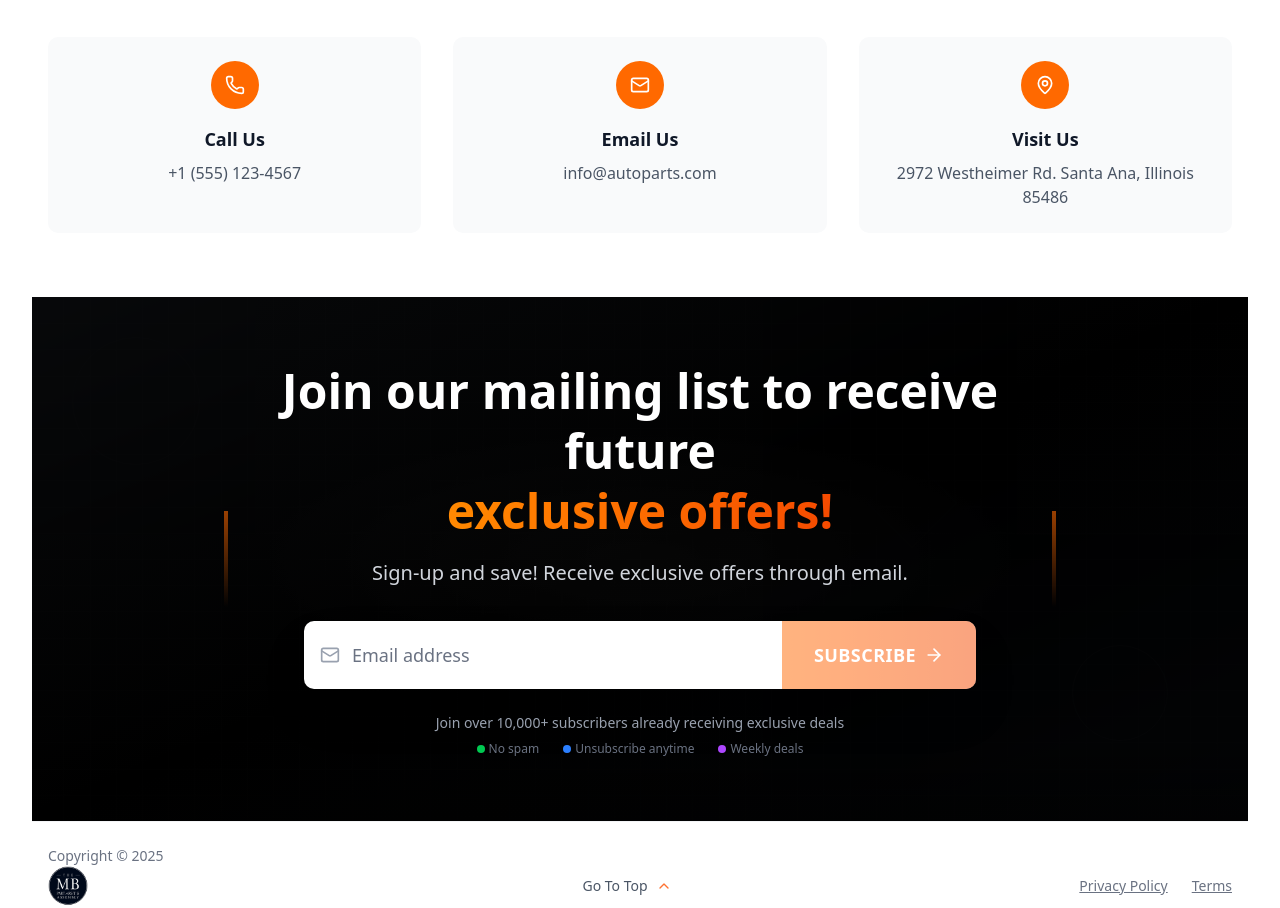
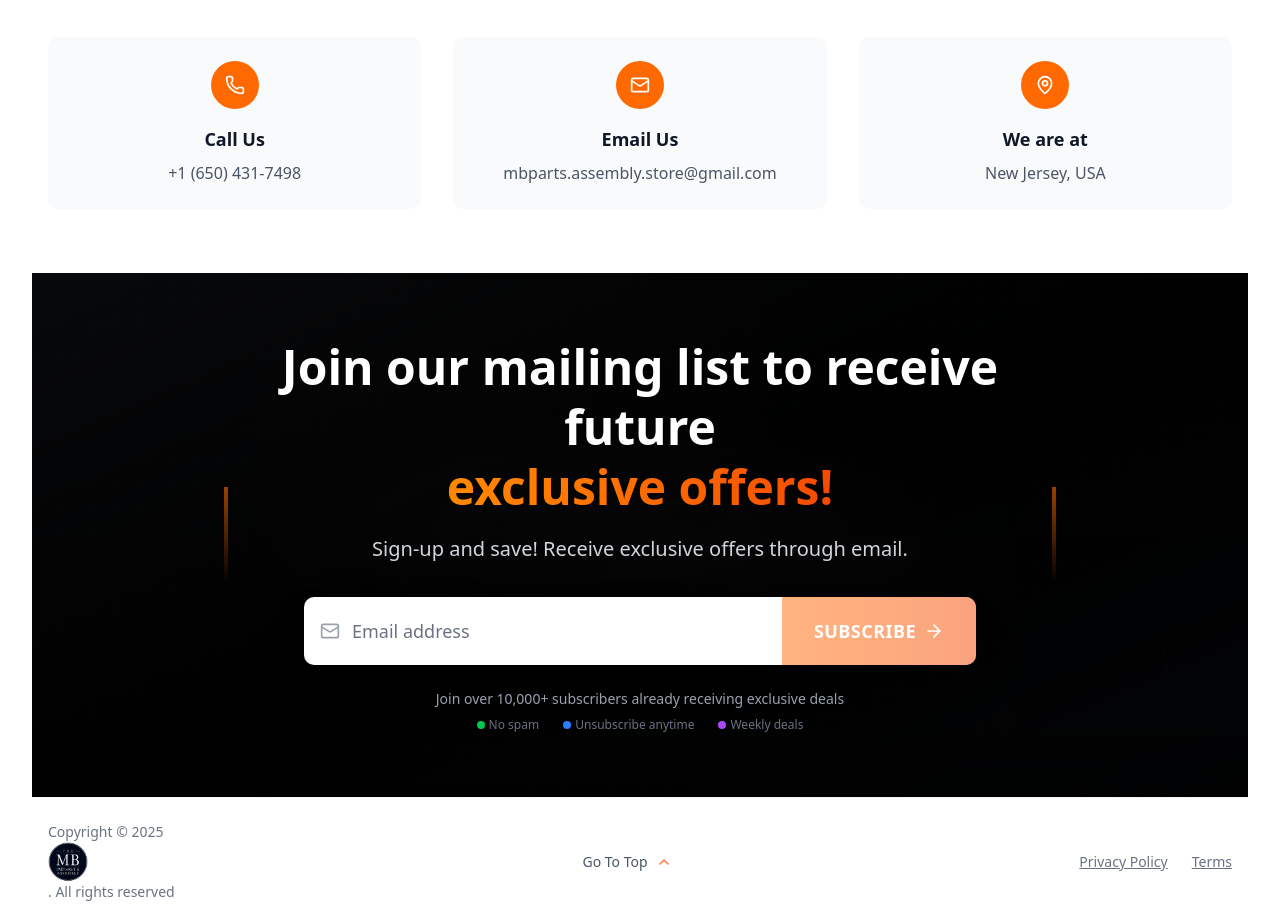
Before and after one commit to Egbemichel/mbparts, a Next.js app in the folder frontend/: page /about in a window 1280 px wide. Shown: the part 2260-3168 px from the top of the page. Built offline with nearby package versions, Linux system fonts and the light colour scheme.

Commit message:
feat: Added actual website contact info

```diff
--- a/frontend/app/about/page.tsx
+++ b/frontend/app/about/page.tsx
@@ -278,17 +278,17 @@ const ContactSection: React.FC = () => {
         {
             icon: <Phone className="w-5 h-5" />,
             label: "Call Us",
-            value: "+1 (555) 123-4567"
+            value: "+1 (650) 431-7498"
         },
         {
             icon: <Mail className="w-5 h-5" />,
             label: "Email Us",
-            value: "info@autoparts.com"
+            value: "mbparts.assembly.store@gmail.com"
         },
         {
             icon: <MapPin className="w-5 h-5" />,
-            label: "Visit Us",
-            value: "2972 Westheimer Rd. Santa Ana, Illinois 85486"
+            label: "We are at",
+            value: "New Jersey, USA"
         }
     ];
 
--- a/frontend/app/contact/page.tsx
+++ b/frontend/app/contact/page.tsx
@@ -228,9 +228,7 @@ const ContactPage = () => {
                                     <div>
                                         <div className="font-semibold text-gray-900 text-sm mb-1">Address</div>
                                         <div className="text-gray-600 text-sm leading-relaxed">
-                                            123 Business Street<br />
-                                            Suite 100<br />
-                                            City, State 12345<br />
+                                            New Jersey<br />
                                             United States
                                         </div>
                                     </div>
@@ -240,7 +238,7 @@ const ContactPage = () => {
                                     <Phone className="w-5 h-5 text-blue-600 mt-1 flex-shrink-0" />
                                     <div>
                                         <div className="font-semibold text-gray-900 text-sm mb-1">Phone</div>
-                                        <div className="text-gray-600 text-sm">+1 (555) 123-4567</div>
+                                        <div className="text-gray-600 text-sm">+1 (650) 431-7498</div>
                                     </div>
                                 </div>
 
@@ -248,7 +246,7 @@ const ContactPage = () => {
                                     <Mail className="w-5 h-5 text-green-600 mt-1 flex-shrink-0" />
                                     <div>
                                         <div className="font-semibold text-gray-900 text-sm mb-1">Email</div>
-                                        <div className="text-gray-600 text-sm">contact@business.com</div>
+                                        <div className="text-gray-600 text-sm">mbparts.assembly.store@gmail.com</div>
                                     </div>
                                 </div>
 
--- a/frontend/components/SecondaryNav.tsx
+++ b/frontend/components/SecondaryNav.tsx
@@ -52,7 +52,7 @@ const defaultNavItems: NavItem[] = [
 ];
 
 const SecondaryNav: React.FC<SecondaryNavProps> = ({
-                                                       phoneNumber = '(888) 910-2390',
+                                                       phoneNumber = '+1 (650) 431-7498',
                                                        navItems = defaultNavItems
                                                    }) => {
     const [activeDropdown, setActiveDropdown] = useState<string | null>(null);
```
